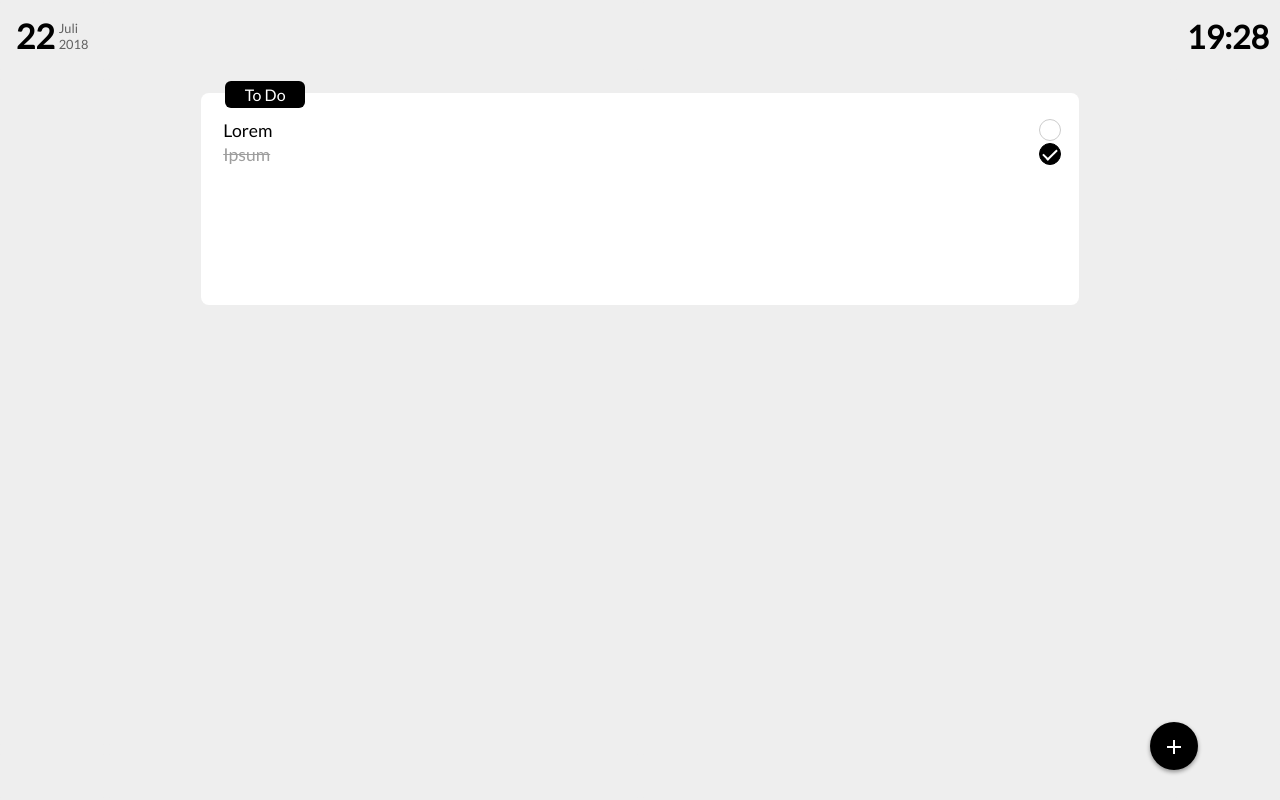
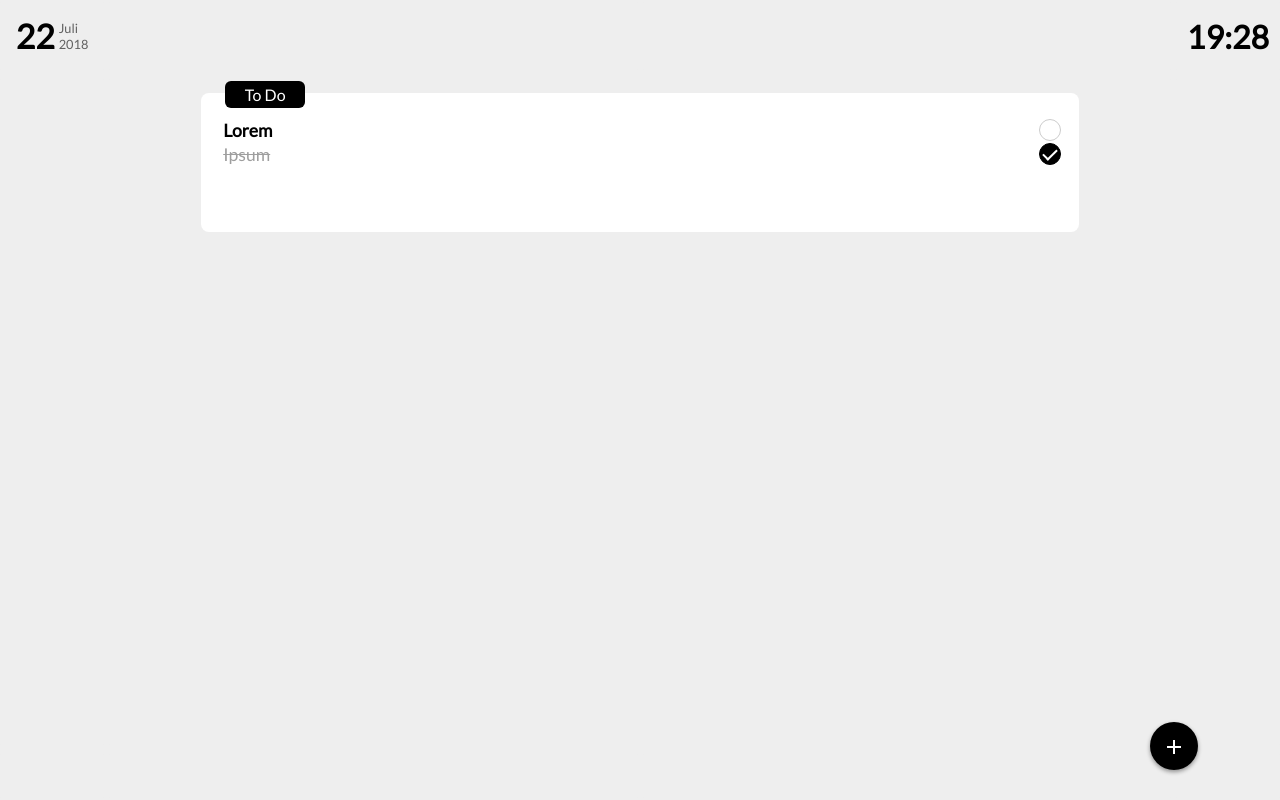
Before and after one commit to flashback2k14/YeahTodoReact, a React (Create React App) app: page / in a window 1280 px wide. Built offline with nearby package versions, Linux system fonts and the light colour scheme.

Commit message:
implement add new todo item

```diff
--- a/src/App.tsx
+++ b/src/App.tsx
@@ -8,68 +8,99 @@ import {
 } from "./components";
 import TodoItem from "./models/TodoItem";
 
-export default class App extends React.Component {
+interface IAppState {
+  todos: Array<TodoItem>;
+}
+
+export default class App extends React.Component<any, IAppState> {
   private _isDevMode = false;
   private _hideNotReady = true;
 
-  private _gridContainer = {
+  constructor(props: any) {
+    super(props);
+    this.state = {
+      todos: [new TodoItem(1, "Lorem", false), new TodoItem(2, "Ipsum", true)]
+    };
+  }
+
+  private _setId = (todo: TodoItem) => {
+    todo.id = this.state.todos.length + 1;
+    return todo;
+  };
+
+  addTodo = (todo: TodoItem) => {
+    this.setState((prevState, props) => {
+      return {
+        todos: prevState.todos.concat([this._setId(todo)])
+      };
+    });
+  };
+
+  toggleTodo = (todoToToggle: TodoItem) => {
+    console.log(todoToToggle);
+    this.setState((prevState, props) => {
+      return {
+        todos: prevState.todos.map(todo => {
+          return todo !== todoToToggle
+            ? todo
+            : Object.assign({}, todo, { completed: !todo.isCompleted });
+        })
+      };
+    });
+    console.log(todoToToggle);
+  };
+
+  public render() {
+    const setEmptySpaceText = () => (this._isDevMode ? "Empty Space" : "");
+
+    const gridContainer = {
       display: "grid",
       gridTemplateColumns: "104px 1fr 1fr 104px",
       gridTemplateRows: "72px 1fr 48px",
       gridGap: "5px",
       minHeight: "100vh"
     };
-  private _gridItem = {
+    const gridItem = {
       display: "flex",
       justifyContent: "center",
       alignItems: "center",
       background: this._isDevMode ? "lightblue" : "#EEEEEE",
       borderRadius: "4px"
     };
-  private _gridItemStart = {
+    const gridItemStart = {
       alignItems: "start",
       paddingTop: 16
     };
-  private _gridColSpan2 = {
+    const gridColSpan2 = {
       gridColumn: "span 2 / auto"
     };
 
-  public render() {
-    const setEmptySpaceText = () => (this._isDevMode ? "Empty Space" : "");
-
-    const todos = [
-      new TodoItem(1, "Lorem", false),
-      new TodoItem(2, "Ipsum", true)
-    ];
-
     return (
-      <div style={this._gridContainer}>
-        <div style={this._gridItem}>
+      <div style={gridContainer}>
+        <div style={gridItem}>
           <DisplayDate />
         </div>
-        <div style={this._gridItem}>{setEmptySpaceText()}</div>
-        <div style={this._gridItem}>{setEmptySpaceText()}</div>
-        <div style={this._gridItem}>
+        <div style={gridItem}>{setEmptySpaceText()}</div>
+        <div style={gridItem}>{setEmptySpaceText()}</div>
+        <div style={gridItem}>
           <DisplayTime />
         </div>
-        <div style={this._gridItem}>{setEmptySpaceText()}</div>
+        <div style={gridItem}>{setEmptySpaceText()}</div>
         <div
           style={{
-            ...this._gridItem,
-            ...this._gridItemStart,
-            ...this._gridColSpan2
+            ...gridItem,
+            ...gridItemStart,
+            ...gridColSpan2
           }}
         >
-          <TodoList items={todos} />
+          <TodoList items={this.state.todos} toggleFn={this.toggleTodo} />
         </div>
-        <div style={this._gridItem}>{setEmptySpaceText()}</div>
-        <div style={this._gridItem}>
-          {this._hideNotReady ? "" : <OpenSettings />}
-        </div>
-        <div style={this._gridItem}>{setEmptySpaceText()}</div>
-        <div style={this._gridItem}>{setEmptySpaceText()}</div>
-        <div style={this._gridItem}>
-          <AddNewItem />
+        <div style={gridItem}>{setEmptySpaceText()}</div>
+        <div style={gridItem}>{this._hideNotReady ? "" : <OpenSettings />}</div>
+        <div style={gridItem}>{setEmptySpaceText()}</div>
+        <div style={gridItem}>{setEmptySpaceText()}</div>
+        <div style={gridItem}>
+          <AddNewItem addTodoFn={this.addTodo} />
         </div>
       </div>
     );
--- a/src/components/footer/AddNewItem.tsx
+++ b/src/components/footer/AddNewItem.tsx
@@ -1,9 +1,30 @@
 import * as React from "react";
+import TodoItem from "../../models/TodoItem";
 import "./AddNewItem.css";
 
-export class AddNewItem extends React.Component {
-  state = {
-    showContainerInput: false
+interface IAddNewItemProps {
+  addTodoFn: Function;
+}
+
+export class AddNewItem extends React.Component<IAddNewItemProps, any> {
+  private _txtTodo: any;
+
+  constructor(props: IAddNewItemProps) {
+    super(props);
+    this.state = {
+      showContainerInput: false,
+      addTodoFn: this.props.addTodoFn,
+      item: ""
+    };
+  }
+
+  private _handleOnChange = (event: any) => {
+    this.setState({ item: event.target.value });
+  };
+
+  private _handleAddClick = () => {
+    this.state.addTodoFn(new TodoItem(-1, this.state.item, false));
+    this.setState({ item: "" }, () => this._txtTodo.focus());
   };
 
   private _handleFabClick = () => {
@@ -24,9 +45,14 @@ export class AddNewItem extends React.Component {
             <input
               className="todo-input"
               type="text"
+              ref={ref => (this._txtTodo = ref)}
               placeholder="Enter todo..."
+              onChange={this._handleOnChange}
+              value={this.state.item}
             />
-            <button className="todo-button_add">add</button>
+            <button className="todo-button_add" onClick={this._handleAddClick}>
+              add
+            </button>
           </div>
         </div>
         <div className="container-fab">
--- a/src/components/header/DisplayDate.tsx
+++ b/src/components/header/DisplayDate.tsx
@@ -12,7 +12,6 @@ export class DisplayDate extends React.Component {
       month: "long"
     });
     const year = time.getFullYear();
-    // return <div>{`${day}. ${monthFormatter.format(time)} ${year}`}</div>;
 
     const flexMainContainer = {
       display: "flex",
--- a/src/components/todo/TodoList.tsx
+++ b/src/components/todo/TodoList.tsx
@@ -4,6 +4,7 @@ import TodoItem from "../../models/TodoItem";
 
 interface ITodoListProps {
   items: Array<TodoItem>;
+  toggleFn: Function;
 }
 
 export class TodoList extends React.Component<ITodoListProps, any> {
@@ -14,8 +15,8 @@ export class TodoList extends React.Component<ITodoListProps, any> {
   public render() {
     const container = {
       width: "80%",
-      minHeight: "30%",
-      padding: "8px 20px 8px 8px",
+      minHeight: "20%",
+      padding: "8px 20px 0 8px",
       borderRadius: "8px",
       boxShadow:
         "0 24px 38px 3px rgba(0, 0, 0, 0.14), 0 9px 46px 8px rgba(0, 0, 0, 0.12), 0 11px 15px - 7px rgba(0, 0, 0, 0.2)",
@@ -47,7 +48,7 @@ export class TodoList extends React.Component<ITodoListProps, any> {
         <div style={headline}>To Do</div>
         <ul style={todoList}>
           {this.props.items.map((item: TodoItem) => {
-            return <TodoListItem item={item} />;
+            return <TodoListItem item={item} toggleFn={this.props.toggleFn} />;
           })}
         </ul>
       </div>
--- a/src/components/todo/TodoListItem.tsx
+++ b/src/components/todo/TodoListItem.tsx
@@ -4,18 +4,45 @@ import "./TodoListItem.css";
 
 interface ITodoItemProps {
   item: TodoItem;
+  toggleFn: Function;
 }
 
-export class TodoListItem extends React.Component<ITodoItemProps, any> {
+interface ITodoItemState {
+  item: TodoItem;
+}
+
+export class TodoListItem extends React.Component<
+  ITodoItemProps,
+  ITodoItemState
+> {
   constructor(props: ITodoItemProps) {
     super(props);
+    this.state = {
+      item: this.props.item
+    };
   }
+
+  private _handleChecked = (e: any) => {
+    // console.log(this.state.item);
+    // console.log(e.target.checked);
+    // this.setState({
+    //   item: new TodoItem(
+    //     this.state.item.id,
+    //     this.state.item.text,
+    //     e.target.checked
+    //   )
+    // });
+    // console.log(e.target.checked);
+    // console.log(this.state.item);
+    this.props.toggleFn(this.state.item);
+  };
 
   public render() {
     const containerTodoItem = {
       display: "flex",
       justifyContent: "space-between",
-      alignItems: "center"
+      alignItems: "center",
+      cursor: "pointer"
     };
 
     const todoItemCompleted = {
@@ -23,23 +50,27 @@ export class TodoListItem extends React.Component<ITodoItemProps, any> {
       textDecoration: "line-through"
     };
 
-    const todoItem = {};
+    const todoItem = {
+      fontWeight: "bold"
+    };
 
-    const { item } = this.props;
+    const { item } = this.state;
 
     return (
-      <div style={containerTodoItem}>
-        <li
-          key={item.id}
-          style={item.isCompleted ? todoItemCompleted : todoItem}
-        >
+      <li key={item.id} style={item.isCompleted ? todoItemCompleted : todoItem}>
+        <div style={containerTodoItem}>
           {item.text}
-        </li>
-        <div className="round">
-          <input type="checkbox" id="checkbox" checked={item.isCompleted} />
-          <label htmlFor="checkbox" />
+          <div className="round">
+            <input
+              type="checkbox"
+              id="checkbox"
+              onClick={this._handleChecked}
+              defaultChecked={item.isCompleted}
+            />
+            <label htmlFor="checkbox" />
+          </div>
         </div>
-      </div>
+      </li>
     );
   }
 }
```
Lines whose indentation alone changed are shown as unchanged.
